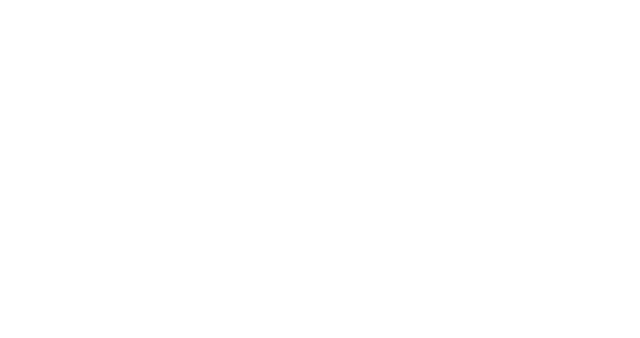
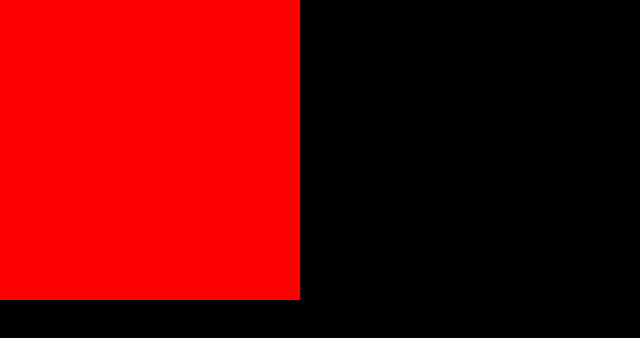
Before and after one commit to dhruvimodiya/GSAP, a plain HTML site: page 01_gsap/index.html in a window 1280 px wide. Shown: the whole page, without its empty margins (0-640 px from the left). Drawn offline with nearby package versions, Linux system fonts and the light colour scheme.

Commit message:
add animation

```diff
--- a/01_gsap/index.html
+++ b/01_gsap/index.html
@@ -4,8 +4,14 @@
     <meta charset="UTF-8">
     <meta name="viewport" content="width=device-width, initial-scale=1.0">
     <title>Document</title>
+    <link rel="stylesheet" href="style.css">
 </head>
 <body>
     <!-- <div class="box"></div> -->
+     <div class="box">
+
+     </div>
+     <script src="https://cdnjs.cloudflare.com/ajax/libs/gsap/3.13.0/gsap.min.js" integrity="sha512-NcZdtrT77bJr4STcmsGAESr06BYGE8woZdSdEgqnpyqac7sugNO+Tr4bGwGF3MsnEkGKhU2KL2xh6Ec+BqsaHA==" crossorigin="anonymous" referrerpolicy="no-referrer"></script>
+     <script src="script.js"></script>
 </body>
 </html>
--- a/01_gsap/script.js
+++ b/01_gsap/script.js
@@ -0,0 +1,14 @@
+// gsap.from
+gsap.to('.box',{
+    x: 1200,
+    duration: 2,
+    rotation: 360,
+    scale: 0.5,
+    backgroundColor: 'red',
+    borderRadius: '50%',
+    ease: 'bounce',
+    delay: 1,
+    stagger: true,
+    yoyo: true,
+    repeat: -1,
+})
--- a/01_gsap/style.css
+++ b/01_gsap/style.css
@@ -0,0 +1,16 @@
+* {
+    margin: 0;
+    padding: 0;
+    box-sizing: border-box;
+    font-family: gilroy;
+}
+html, body {
+    width: 100%;
+    height: 100%;
+    background-color: black;
+}
+.box {
+    width: 300px;
+    height: 300px;
+    background-color: #f00;
+}
```
